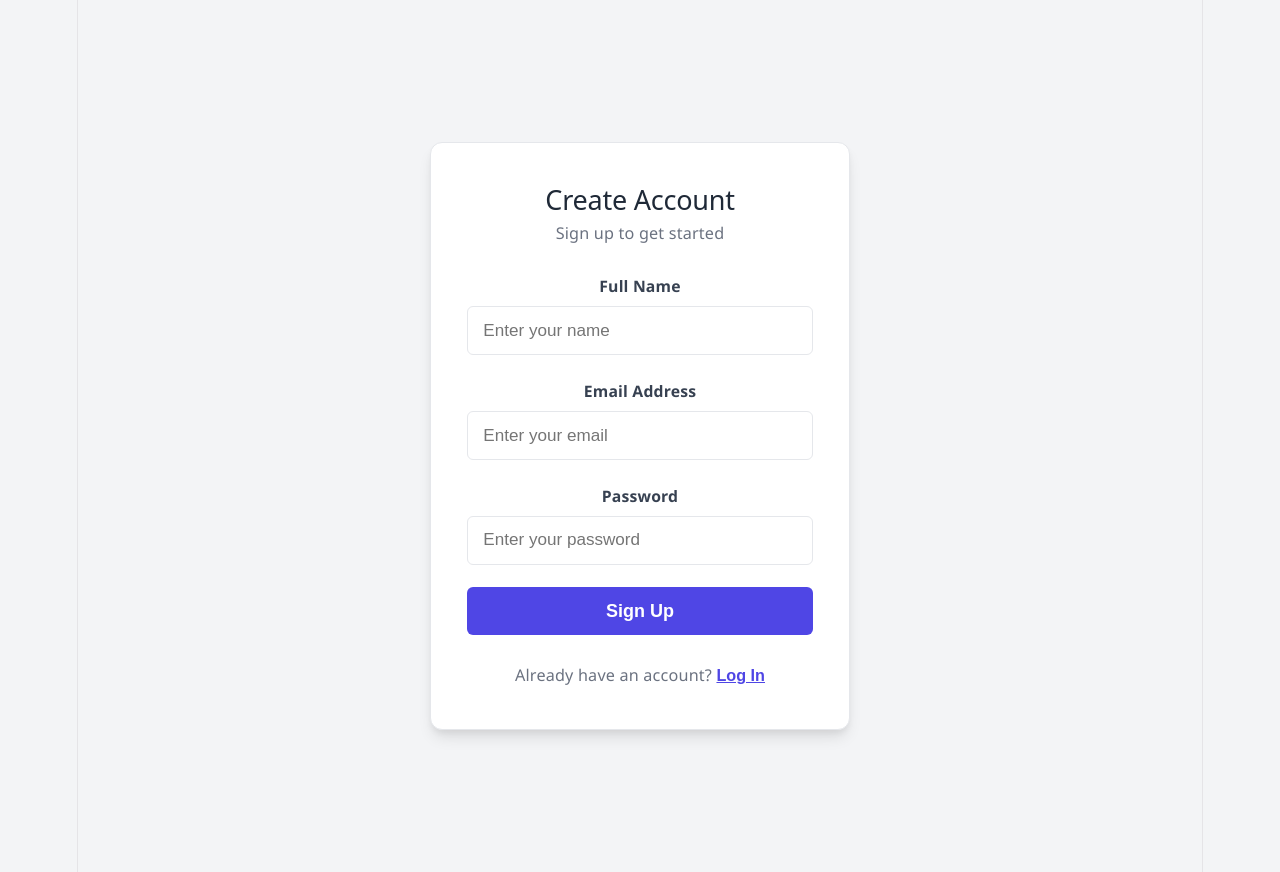
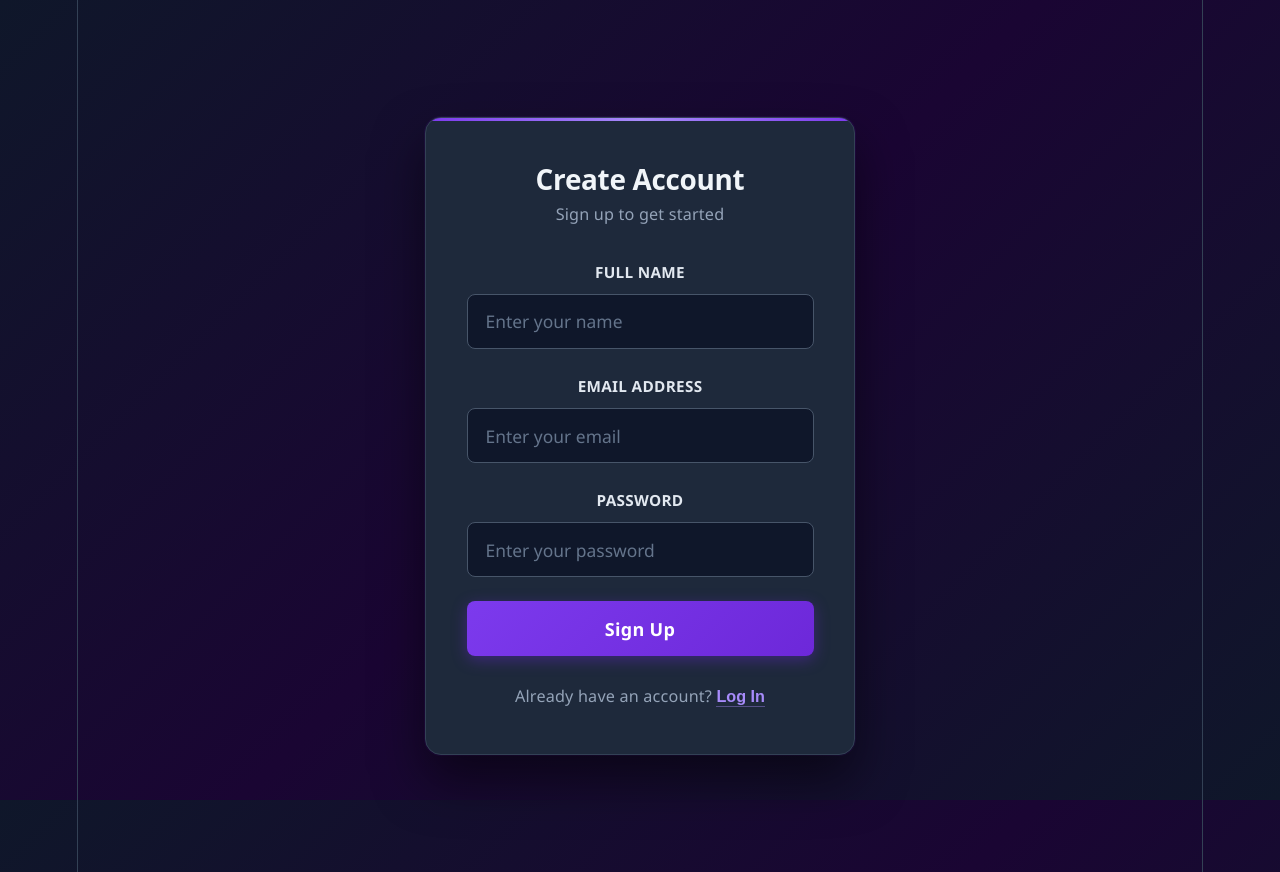
Before and after one commit to LakshaRavi/TestingAI, a React app in the folder frontend/: page / in a window 1280 px wide. Built offline with nearby package versions, Linux system fonts and the light colour scheme; the HTML template or start-up script is replaced by a standard one.

Commit message:
Redesign: high-contrast dark theme for login/signup UI

```diff
--- a/frontend/src/App.css
+++ b/frontend/src/App.css
@@ -1,26 +1,49 @@
+/* ===== Color Tokens ===== */
 :root {
-  --primary-color: #4f46e5;
-  --primary-hover: #4338ca;
-  --bg-color: #f3f4f6;
-  --card-bg: #ffffff;
-  --text-main: #1f2937;
-  --text-muted: #6b7280;
-  --border-color: #e5e7eb;
-  --error-bg: #fef2f2;
-  --error-text: #991b1b;
-  --error-border: #fecaca;
-  --success-bg: #ecfdf5;
-  --success-text: #065f46;
-  --success-border: #a7f3d0;
+  --primary: #6d28d9;
+  --primary-hover: #5b21b6;
+  --primary-light: rgba(109, 40, 217, 0.15);
+  --primary-glow: rgba(109, 40, 217, 0.4);
+
+  --bg-page: #0f172a;
+  --bg-card: #1e293b;
+  --bg-input: #0f172a;
+  --bg-input-focus: #1a2744;
+
+  --text-heading: #f1f5f9;
+  --text-body: #cbd5e1;
+  --text-muted: #94a3b8;
+  --text-label: #e2e8f0;
+  --text-input: #f1f5f9;
+  --text-placeholder: #64748b;
+
+  --border: #334155;
+  --border-input: #475569;
+  --border-focus: #7c3aed;
+
+  --error-bg: rgba(239, 68, 68, 0.12);
+  --error-text: #fca5a5;
+  --error-border: rgba(239, 68, 68, 0.4);
+
+  --success-bg: rgba(16, 185, 129, 0.12);
+  --success-text: #6ee7b7;
+  --success-border: rgba(16, 185, 129, 0.4);
+
+  --shadow-card: 0 25px 50px rgba(0, 0, 0, 0.5), 0 0 0 1px rgba(109, 40, 217, 0.1);
+  --shadow-input-focus: 0 0 0 3px rgba(109, 40, 217, 0.3);
 }
 
+/* ===== Base ===== */
 body {
   margin: 0;
   font-family: 'Segoe UI', system-ui, -apple-system, sans-serif;
-  background-color: var(--bg-color);
-  color: var(--text-main);
+  background: linear-gradient(135deg, #0f172a 0%, #1a0533 50%, #0f172a 100%);
+  background-attachment: fixed;
+  color: var(--text-body);
+  min-height: 100vh;
 }
 
+/* ===== Layout ===== */
 .app-container {
   min-height: 100vh;
   display: flex;
@@ -32,108 +55,160 @@ body {
 
 .app-header {
   text-align: center;
-  margin-bottom: 1.5rem;
+  margin-bottom: 1.75rem;
 }
 
 .app-header h1 {
   margin: 0;
-  font-size: 1.75rem;
-  color: var(--primary-color);
+  font-size: 1.9rem;
+  font-weight: 700;
+  background: linear-gradient(135deg, #a78bfa, #7c3aed);
+  -webkit-background-clip: text;
+  -webkit-text-fill-color: transparent;
+  background-clip: text;
+  letter-spacing: -0.5px;
 }
 
 .app-tagline {
-  margin: 0.25rem 0 0 0;
+  margin: 0.35rem 0 0 0;
   color: var(--text-muted);
   font-size: 0.95rem;
 }
 
 .app-main {
   width: 100%;
-  max-width: 420px;
+  max-width: 430px;
 }
 
+/* ===== Auth Card ===== */
 .auth-card {
-  background: var(--card-bg);
-  border-radius: 12px;
-  padding: 2.25rem 2rem;
-  box-shadow: 0 4px 6px -1px rgba(0, 0, 0, 0.05), 0 10px 15px -3px rgba(0, 0, 0, 0.1);
-  border: 1px solid var(--border-color);
+  background: var(--bg-card);
+  border-radius: 16px;
+  padding: 2.5rem 2.25rem;
+  box-shadow: var(--shadow-card);
+  border: 1px solid var(--border);
+  position: relative;
+  overflow: hidden;
+}
+
+/* Top accent stripe */
+.auth-card::before {
+  content: '';
+  position: absolute;
+  top: 0;
+  left: 0;
+  right: 0;
+  height: 3px;
+  background: linear-gradient(90deg, #7c3aed, #a78bfa, #7c3aed);
 }
 
 .auth-card h2 {
   margin: 0;
-  font-size: 1.5rem;
-  color: var(--text-main);
+  font-size: 1.55rem;
+  font-weight: 700;
+  color: var(--text-heading);
+  letter-spacing: -0.3px;
 }
 
 .subtitle {
-  margin: 0.25rem 0 1.5rem 0;
+  margin: 0.3rem 0 1.75rem 0;
   color: var(--text-muted);
   font-size: 0.9rem;
 }
 
+/* ===== Form Elements ===== */
 .form-group {
-  margin-bottom: 1.25rem;
+  margin-bottom: 1.35rem;
   display: flex;
   flex-direction: column;
 }
 
 .form-group label {
-  font-size: 0.875rem;
+  font-size: 0.85rem;
   font-weight: 600;
-  margin-bottom: 0.4rem;
-  color: #374151;
+  margin-bottom: 0.5rem;
+  color: var(--text-label);
+  letter-spacing: 0.3px;
+  text-transform: uppercase;
 }
 
 .form-group input {
-  padding: 0.75rem 0.85rem;
-  font-size: 0.95rem;
-  border: 1px solid var(--border-color);
-  border-radius: 6px;
+  padding: 0.8rem 1rem;
+  font-size: 0.97rem;
+  background-color: var(--bg-input);
+  color: var(--text-input);
+  border: 1.5px solid var(--border-input);
+  border-radius: 8px;
   outline: none;
-  transition: border-color 0.2s ease;
+  transition: all 0.2s ease;
+  font-family: inherit;
+}
+
+.form-group input::placeholder {
+  color: var(--text-placeholder);
+}
+
+.form-group input:hover {
+  border-color: #6d28d9;
 }
 
 .form-group input:focus {
-  border-color: var(--primary-color);
-  box-shadow: 0 0 0 3px rgba(79, 70, 229, 0.15);
+  border-color: var(--border-focus);
+  background-color: var(--bg-input-focus);
+  box-shadow: var(--shadow-input-focus);
 }
 
+/* ===== Buttons ===== */
 .btn {
   width: 100%;
-  padding: 0.75rem;
+  padding: 0.85rem;
   font-size: 1rem;
-  font-weight: 600;
+  font-weight: 700;
   border: none;
-  border-radius: 6px;
+  border-radius: 8px;
   cursor: pointer;
-  transition: background-color 0.2s ease;
+  transition: all 0.2s ease;
+  letter-spacing: 0.3px;
+  font-family: inherit;
 }
 
 .btn-primary {
-  background-color: var(--primary-color);
+  background: linear-gradient(135deg, #7c3aed, #6d28d9);
   color: #ffffff;
+  box-shadow: 0 4px 15px rgba(109, 40, 217, 0.4);
 }
 
 .btn-primary:hover:not(:disabled) {
-  background-color: var(--primary-hover);
+  background: linear-gradient(135deg, #6d28d9, #5b21b6);
+  box-shadow: 0 6px 20px rgba(109, 40, 217, 0.55);
+  transform: translateY(-1px);
+}
+
+.btn-primary:active:not(:disabled) {
+  transform: translateY(0px);
 }
 
 .btn-secondary {
-  background-color: #ef4444;
+  background: linear-gradient(135deg, #ef4444, #dc2626);
   color: #ffffff;
   margin-top: 1.5rem;
+  box-shadow: 0 4px 15px rgba(239, 68, 68, 0.3);
 }
 
 .btn-secondary:hover {
-  background-color: #dc2626;
+  background: linear-gradient(135deg, #dc2626, #b91c1c);
+  box-shadow: 0 6px 20px rgba(239, 68, 68, 0.45);
+  transform: translateY(-1px);
 }
 
 .btn:disabled {
-  opacity: 0.7;
+  opacity: 0.55;
   cursor: not-allowed;
+  transform: none;
+  box-shadow: none;
 }
 
+/* ===== Switch Text & Link ===== */
 .switch-text {
   text-align: center;
   margin-top: 1.5rem;
@@ -145,19 +220,31 @@ body {
 .btn-link {
   background: none;
   border: none;
-  color: var(--primary-color);
+  color: #a78bfa;
   font-weight: 600;
   cursor: pointer;
   padding: 0;
   font-size: 0.9rem;
-  text-decoration: underline;
+  text-decoration: none;
+  border-bottom: 1px solid rgba(167, 139, 250, 0.4);
+  transition: color 0.2s, border-color 0.2s;
 }
 
+.btn-link:hover {
+  color: #c4b5fd;
+  border-bottom-color: rgba(196, 181, 253, 0.6);
+}
+
+/* ===== Alerts ===== */
 .alert {
-  padding: 0.75rem 1rem;
-  border-radius: 6px;
+  padding: 0.8rem 1rem;
+  border-radius: 8px;
   font-size: 0.875rem;
-  margin-bottom: 1.25rem;
+  margin-bottom: 1.35rem;
+  font-weight: 500;
+  display: flex;
+  align-items: center;
+  gap: 0.5rem;
 }
 
 .alert-error {
@@ -172,7 +259,7 @@ body {
   border: 1px solid var(--success-border);
 }
 
-/* Dashboard specific styles */
+/* ===== Dashboard Styles ===== */
 .dashboard-card {
   text-align: left;
 }
@@ -181,24 +268,31 @@ body {
   display: flex;
   align-items: center;
   justify-content: space-between;
-  border-bottom: 1px solid var(--border-color);
+  border-bottom: 1px solid var(--border);
   padding-bottom: 1rem;
   margin-bottom: 1.25rem;
+}
+
+.dashboard-header h2 {
+  color: var(--text-heading);
 }
 
 .badge {
   background-color: var(--success-bg);
   color: var(--success-text);
-  padding: 0.25rem 0.6rem;
-  border-radius: 12px;
+  padding: 0.25rem 0.7rem;
+  border-radius: 20px;
   font-size: 0.75rem;
-  font-weight: 600;
+  font-weight: 700;
   border: 1px solid var(--success-border);
+  text-transform: uppercase;
+  letter-spacing: 0.5px;
 }
 
 .welcome-section h3 {
   margin: 0 0 0.5rem 0;
   font-size: 1.25rem;
+  color: var(--text-heading);
 }
 
 .welcome-section p {
@@ -208,31 +302,35 @@ body {
 }
 
 .user-details {
-  background-color: #f9fafb;
-  border: 1px solid var(--border-color);
-  border-radius: 8px;
-  padding: 1rem;
+  background-color: var(--bg-input);
+  border: 1px solid var(--border);
+  border-radius: 10px;
+  padding: 1.1rem;
   margin-top: 1.25rem;
 }
 
 .user-details h4 {
   margin: 0 0 0.75rem 0;
-  font-size: 0.95rem;
-  color: #374151;
+  font-size: 0.9rem;
+  color: var(--text-muted);
+  text-transform: uppercase;
+  letter-spacing: 0.5px;
 }
 
 .detail-row {
   display: flex;
   justify-content: space-between;
   font-size: 0.9rem;
-  padding: 0.35rem 0;
-  border-bottom: 1px dashed var(--border-color);
+  padding: 0.4rem 0;
+  border-bottom: 1px solid var(--border);
+  color: var(--text-body);
 }
 
 .detail-row:last-child {
   border-bottom: none;
 }
 
+/* ===== Footer ===== */
 .app-footer {
   text-align: center;
   color: var(--text-muted);
```
